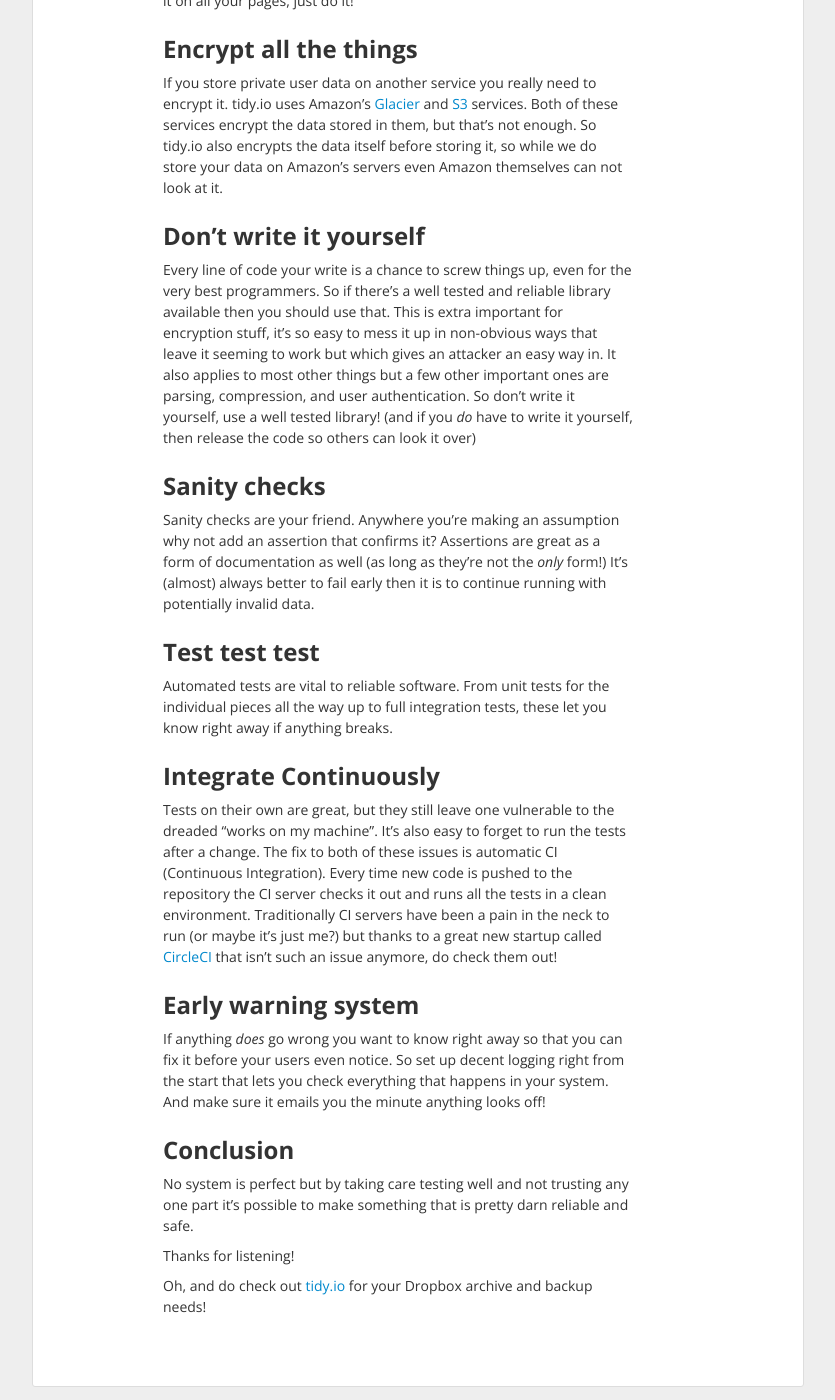
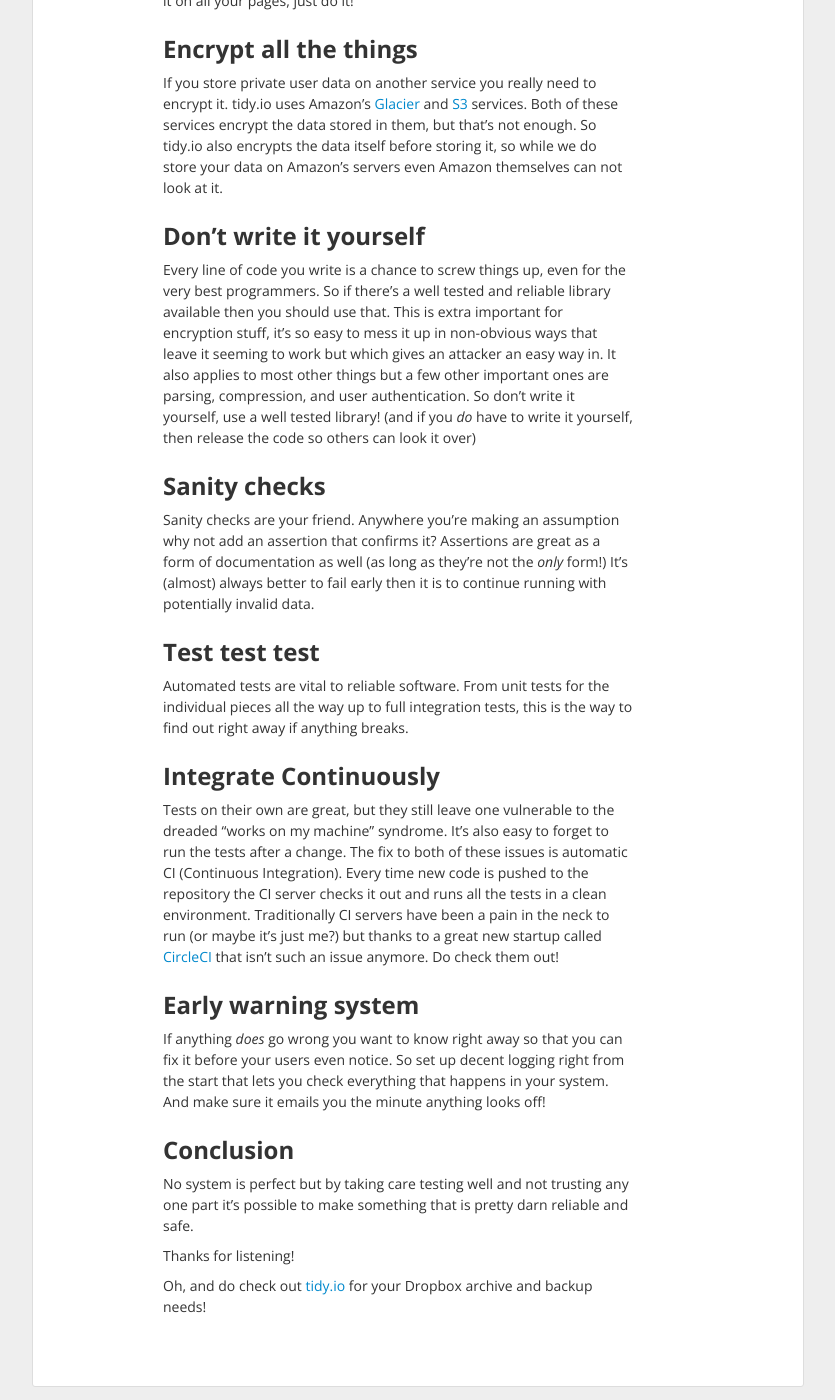
Before and after one commit to thomasparslowltd/tidyio-blog, a Jekyll site: the page built from _posts/2012-10-08-other-peoples-data.md, in a window 1280 px wide and 1400 px high, scrolled down 625 px. Shown: the whole window, without its empty margins (223-1058 px from the left). Built offline with Jekyll 4.4.1, drawn with Linux system fonts in a browser that asks for light colours; some web fonts are replaced; Markdown is read by kramdown in place of the engine named in the settings; comment, search, counter and statistics services are not loaded; some of the changed text lies outside the part shown.

Commit message:
Corrections from bill

```diff
--- a/_posts/2012-10-08-other-peoples-data.md
+++ b/_posts/2012-10-08-other-peoples-data.md
@@ -17,7 +17,7 @@ If you store private user data on another service you really need to encrypt it.
 
 # Don't write it yourself
 
-Every line of code your write is a chance to screw things up, even for the very best programmers. So if there's a well tested and reliable library available then you should use that. This is extra important for encryption stuff, it's so easy to mess it up in non-obvious ways that leave it seeming to work but which gives an attacker an easy way in. It also applies to most other things but a few other important ones are parsing, compression, and user authentication. So don't write it yourself, use a well tested library! (and if you *do* have to write it yourself, then release the code so others can look it over)
+Every line of code you write is a chance to screw things up, even for the very best programmers. So if there's a well tested and reliable library available then you should use that. This is extra important for encryption stuff, it's so easy to mess it up in non-obvious ways that leave it seeming to work but which gives an attacker an easy way in. It also applies to most other things but a few other important ones are parsing, compression, and user authentication. So don't write it yourself, use a well tested library! (and if you *do* have to write it yourself, then release the code so others can look it over)
 
 # Sanity checks
 
@@ -25,11 +25,11 @@ Sanity checks are your friend. Anywhere you're making an assumption why not add
 
 # Test test test
 
-Automated tests are vital to reliable software. From unit tests for the individual pieces all the way up to full integration tests, these let you know right away if anything breaks.
+Automated tests are vital to reliable software. From unit tests for the individual pieces all the way up to full integration tests, this is the way to find out right away if anything breaks.
 
 # Integrate Continuously
 
-Tests on their own are great, but they still leave one vulnerable to the dreaded "works on my machine". It's also easy to forget to run the tests after a change. The fix to both of these issues is automatic CI (Continuous Integration). Every time new code is pushed to the repository the CI server checks it out and runs all the tests in a clean environment. Traditionally CI servers have been a pain in the neck to run (or maybe it's just me?) but thanks to a great new startup called [CircleCI](https://circleci.com/) that isn't such an issue anymore, do check them out!
+Tests on their own are great, but they still leave one vulnerable to the dreaded "works on my machine" syndrome. It's also easy to forget to run the tests after a change. The fix to both of these issues is automatic CI (Continuous Integration). Every time new code is pushed to the repository the CI server checks it out and runs all the tests in a clean environment. Traditionally CI servers have been a pain in the neck to run (or maybe it's just me?) but thanks to a great new startup called [CircleCI](https://circleci.com/) that isn't such an issue anymore. Do check them out!
 
 # Early warning system
 
```
Also changed, not shown: other parts of _posts/2012-10-08-other-peoples-data.md (+1 -1 lines).
